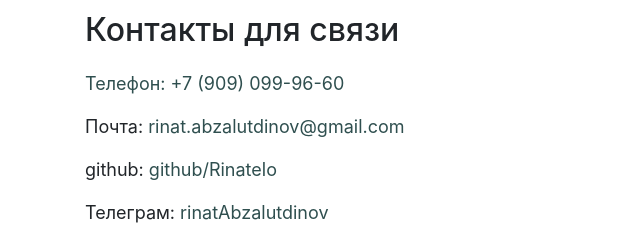
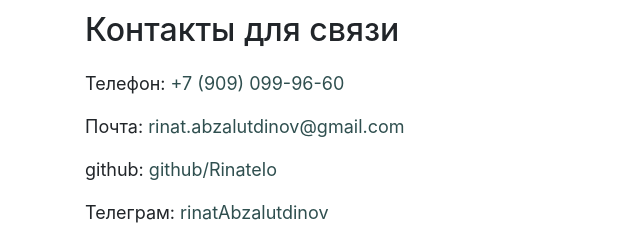
Before and after one commit to Rinatelo/About-Me, a plain HTML site: page index.html in a window 1280 px wide. Shown: the part 760-999 px from the top of the page, 0-640 px from the left. Drawn offline with nearby package versions, Linux system fonts and the light colour scheme.

Commit message:
Update index.html

```diff
--- a/index.html
+++ b/index.html
@@ -67,7 +67,7 @@
       <div class="container">
         <div class="row">
           <div class="col-12">
-            <p><a href="tel:+79090999660">Телефон: +7 (909) 099-96-60</a></p>
+            <p>Телефон: <a href="tel:+79090999660"> +7 (909) 099-96-60</a></p>
             <p>Почта: <a href="mailto: rinat.abzalutdinov@gmail.com">rinat.abzalutdinov@gmail.com</a></p>
             <p>github: <a href="https://github.com/Rinatelo">github/Rinatelo</a> </p>
             <p>Телеграм: <a href="https://t.me/rinatAbzalutdinov">rinatAbzalutdinov</a> </p>
```
